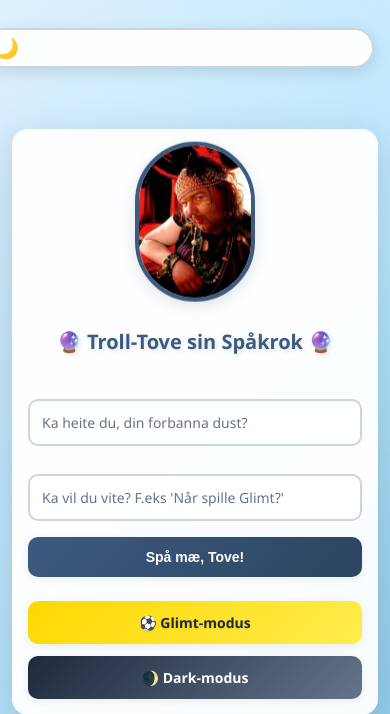
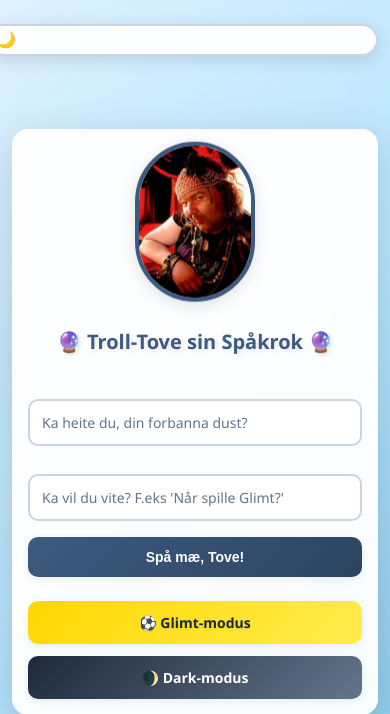
Before and after one commit to allisson79/troll-tove-app, a Flask app: page / in a window 390 px wide. Shown: the top 714 px of the page. Run offline with Flask 3, Linux system fonts and the light colour scheme.

Commit message:
Reduce dark mode toggle button size to be less intrusive
Co-authored-by: allisson79 <208010942+allisson79@users.noreply.github.com>

```diff
--- a/static/style.css
+++ b/static/style.css
@@ -140,20 +140,20 @@ body[data-theme="dark"]::before {
 /* Theme Toggle Button */
 .theme-toggle {
     position: fixed;
-    top: var(--space-lg);
-    right: var(--space-lg);
+    top: var(--space-md);
+    right: var(--space-md);
     background: var(--color-surface);
     border: 2px solid var(--color-border);
     border-radius: var(--radius-full);
-    padding: var(--space-sm) var(--space-md);
+    padding: var(--space-xs) var(--space-sm);
     cursor: pointer;
-    font-size: var(--font-size-lg);
+    font-size: var(--font-size-sm);
     box-shadow: var(--shadow-md);
     transition: all var(--transition-base);
     z-index: 1000;
     display: flex;
     align-items: center;
-    gap: var(--space-xs);
+    gap: 6px;
     font-weight: var(--font-weight-medium);
     color: var(--color-text);
 }
@@ -175,7 +175,7 @@ body[data-theme="dark"] .theme-toggle {
 }
 
 .theme-toggle-icon {
-    font-size: 1.25rem;
+    font-size: 1rem;
     line-height: 1;
 }
 
@@ -630,10 +630,10 @@ body[data-theme="dark"] .prediction-text {
     }
 
     .theme-toggle {
-        top: var(--space-md);
-        right: var(--space-md);
-        padding: var(--space-xs) var(--space-sm);
-        font-size: var(--font-size-base);
+        top: var(--space-sm);
+        right: var(--space-sm);
+        padding: 6px var(--space-xs);
+        font-size: 0.8125rem;
     }
 
     input[type="text"],
@@ -682,7 +682,7 @@ body[data-theme="dark"] .prediction-text {
     }
 
     .theme-toggle {
-        padding: var(--space-xs);
+        padding: 6px;
     }
 
     .theme-toggle-text {
```
